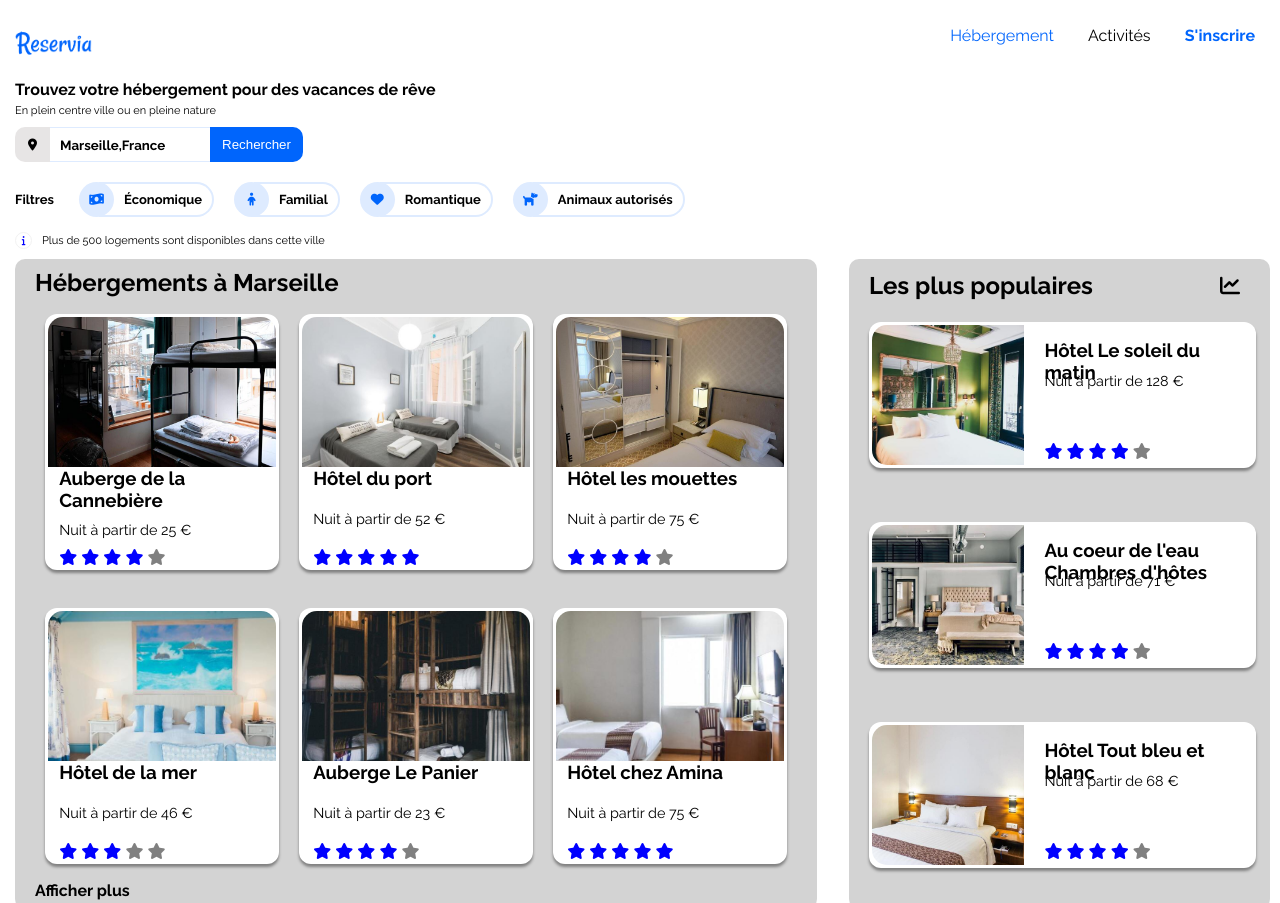
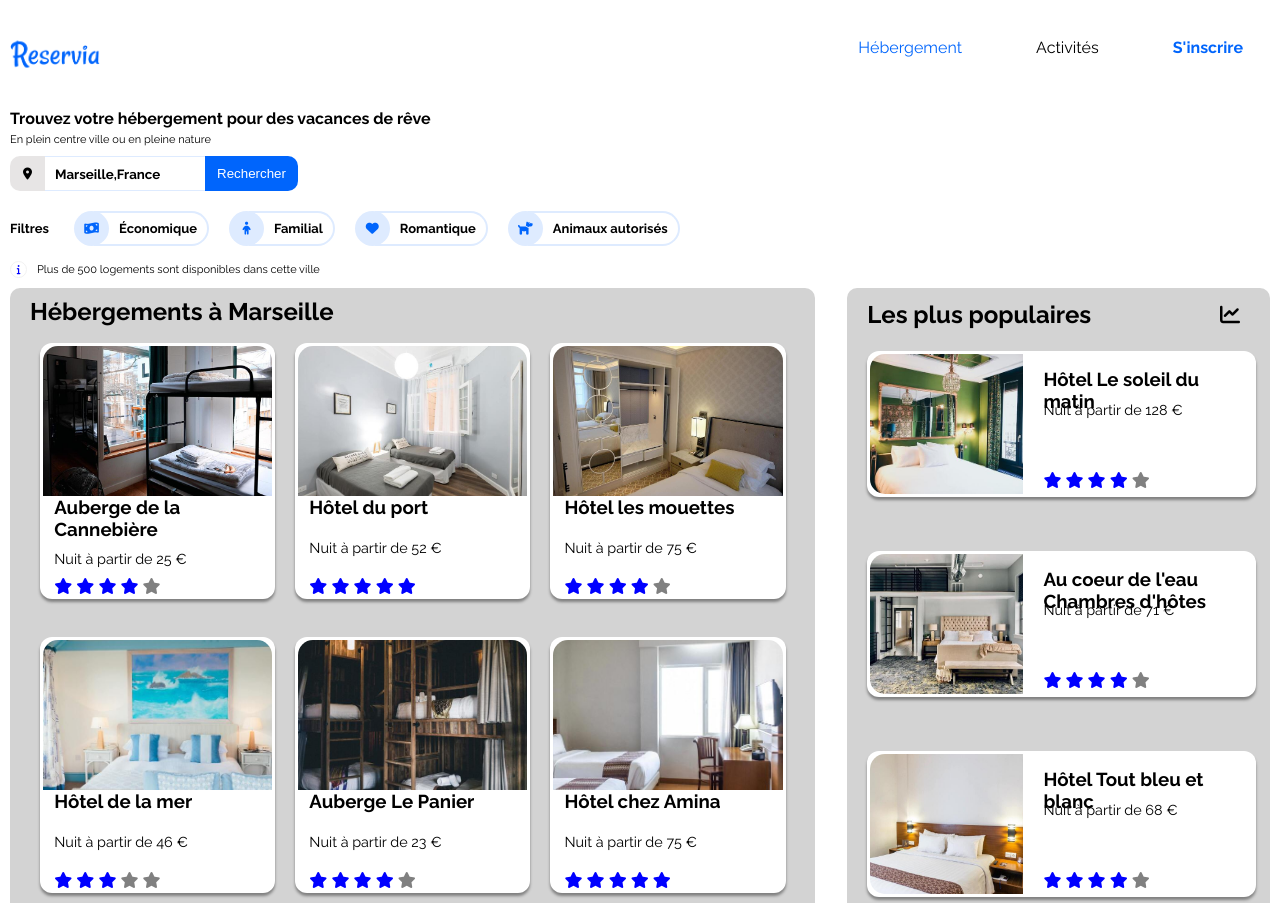
Before and after one commit to Fabrice57970/FabriceJacob_2_15072021, a plain HTML site: page index.html in a window 1280 px wide. Shown: the top 903 px of the page. Drawn offline with Linux system fonts and the light colour scheme; a web font is replaced by a local one.

Commit message:
Header mis au format suite session mentorat 06/09.

```diff
--- a/index.html
+++ b/index.html
@@ -17,8 +17,8 @@
       <nav>
         <ul>
           <li class="bordure"><a href="#" class="margemenu">Hébergement</a></li>
-          <li class="bordure"><a href="#" class="couleurnoir margemenu">Activités</a></li>
-          <li class="bordure"><a href="#" class="margemenu bleugras">S'inscrire</a></li>
+          <li class="bordurenoir"><a href="#" class="couleurnoir margemenu">Activités</a></li>
+          <li class="borduredoub"><a href="#" class="margemenu bleugras">S'inscrire</a></li>
         </ul>
       </nav>
     </header>
--- a/styles.css
+++ b/styles.css
@@ -39,7 +39,7 @@ margin:00px;
 body
 {
     font-family: Raleway;
-    margin-left:5px;
+
 }
             /* définition du header */
 
@@ -52,26 +52,29 @@ padding:10px;
 }
 header img
 {
-    max-width:20%;
-    margin-top:15px;
+    max-width:90px;
+    margin-top:23px;
+    margin-bottom: 15px;
 
 }
 header li
 {
     display:inline-block;
-    padding-left: 15px;
-    padding-right:15px;
-    padding-top:15px;
+    padding: 27px;
 
 
+}
+header ul /*nouveau*/
+{
+    display: flex;
+    align-items: center;
 }
 .margemenu
 {
 
     text-decoration: none;
     color:#0065FC;
-    margin-top:25px;
-
+    margin-left: 20px;
 }
 .couleurnoir
 {
@@ -91,7 +94,15 @@ header li
 {
     border-top:1px solid #0065fc;
 }
-/* Ok pour la partie header 30/08 à 16:47 commit fait */
+.bordurenoir:hover
+{
+    border-top:1px solid black;
+}
+.borduredoub:hover
+{
+    border-top:2px solid #0065fc;
+}
+/* Ok pour la partie header 06/09 16:20  commit fait*/
 /* définition de la zone Trouvez votre hébergement */
 .Trouvez
 {
```
